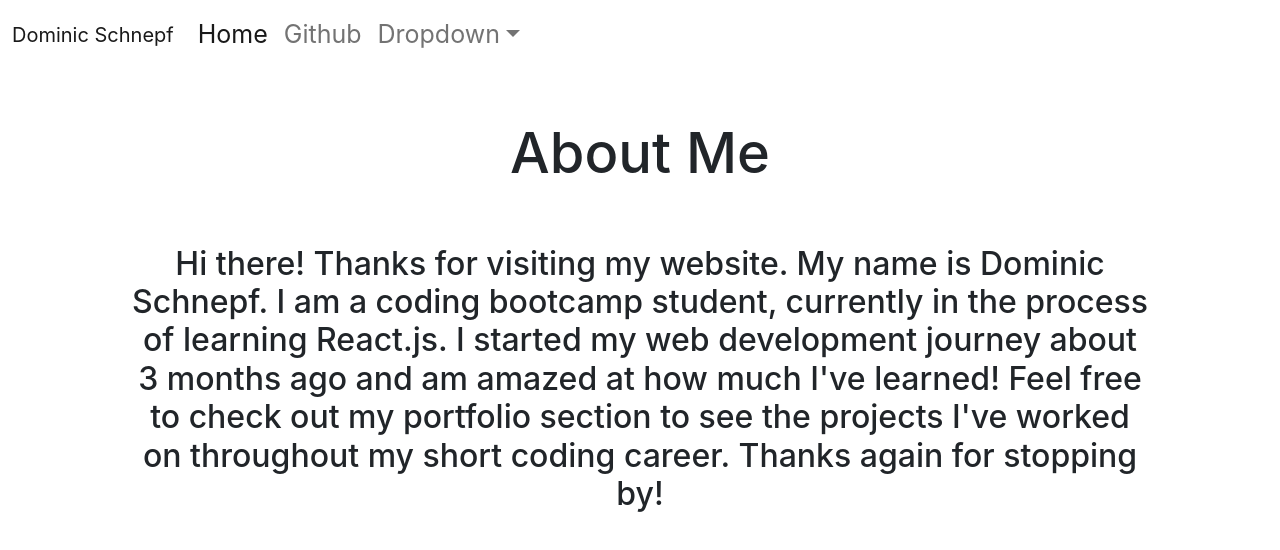
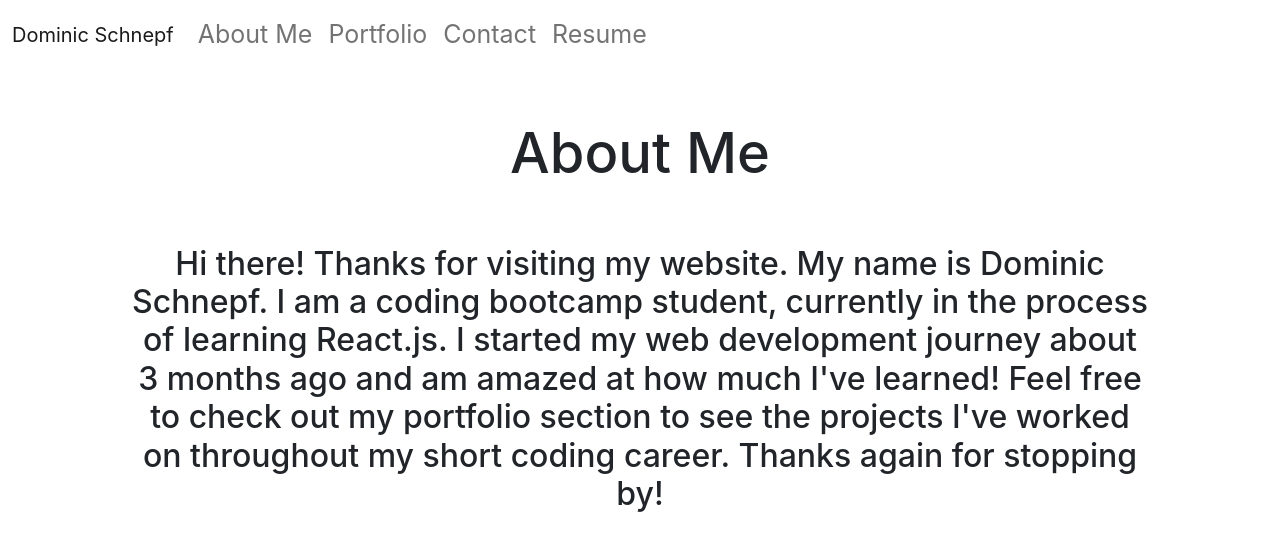
Before and after one commit to Dschnepf7/Dominic-Schnepf-Portfolio, a React (Create React App) app in the folder portfolio/: page / in a window 1280 px wide. Shown: the top 550 px of the page. Built offline with nearby package versions, Linux system fonts and the light colour scheme.

Commit message:
added functionality to navbar

```diff
--- a/portfolio/src/components/Navbar.js
+++ b/portfolio/src/components/Navbar.js
@@ -1,35 +1,59 @@
-import React from 'react';
+import React, { useState } from "react";
+import AboutMe from "./AboutMe";
+import Portfolio from "./Portfolio";
+import Contact from "./Contact";
+import Resume from "./Resume";
 
 function Navbar() {
+  const [selected, setSelected] = useState(null);
+
+  const items = [
+    { label: "About Me", component: <AboutMe /> },
+    { label: "Portfolio", component: <Portfolio /> },
+    { label: "Contact", component: <Contact /> },
+    { label: "Resume", component: <Resume /> }
+  ];
+
+  const handleClick = (index) => {
+    setSelected(index);
+  };
+
   return (
-    <nav class="navbar navbar-expand-lg bg-body-tertiary">
-      <div class="container-fluid">
-        <a class="navbar-brand" href="#">Dominic Schnepf</a>
-        <button class="navbar-toggler" type="button" data-bs-toggle="collapse" data-bs-target="#navbarSupportedContent" aria-controls="navbarSupportedContent" aria-expanded="false" aria-label="Toggle navigation">
-          <span class="navbar-toggler-icon"></span>
+    <nav className="navbar navbar-expand-lg bg-body-tertiary">
+      <div className="container-fluid">
+        <a className="navbar-brand" href="#">
+          Dominic Schnepf
+        </a>
+        <button
+          className="navbar-toggler"
+          type="button"
+          data-bs-toggle="collapse"
+          data-bs-target="#navbarSupportedContent"
+          aria-controls="navbarSupportedContent"
+          aria-expanded="false"
+          aria-label="Toggle navigation"
+        >
+          <span className="navbar-toggler-icon"></span>
         </button>
-        <div class="collapse navbar-collapse" id="navbarSupportedContent">
-          <ul class="navbar-nav me-auto mb-2 mb-lg-0">
-            <li class="nav-item">
-              <a class="nav-link active" aria-current="page" href="#">Home</a>
-            </li>
-            <li class="nav-item">
-              <a class="nav-link" href="https://github.com/Dschnepf7">Github</a>
-            </li>
-            <li class="nav-item dropdown">
-              <a class="nav-link dropdown-toggle" href="#" role="button" data-bs-toggle="dropdown" aria-expanded="false">
-                Dropdown
-              </a>
-              <ul class="dropdown-menu">
-                <li><a class="dropdown-item" href="#">Action</a></li>
-                <li><a class="dropdown-item" href="#">Another action</a></li>
-                <li><hr class="dropdown-divider" /></li>
-                <li><a class="dropdown-item" href="#">Something else here</a></li>
-              </ul>
-            </li>
+        <div className="collapse navbar-collapse" id="navbarSupportedContent">
+          <ul className="navbar-nav me-auto mb-2 mb-lg-0">
+            {items.map((item, index) => (
+              <li className="nav-item" key={index}>
+                <a
+                  className={`nav-link ${
+                    selected === index ? "active" : ""
+                  }`}
+                  onClick={() => handleClick(index)}
+                  href="#"
+                >
+                  {item.label}
+                </a>
+              </li>
+            ))}
           </ul>
         </div>
       </div>
+      {selected !== null && items[selected].component}
     </nav>
   );
 }
```
